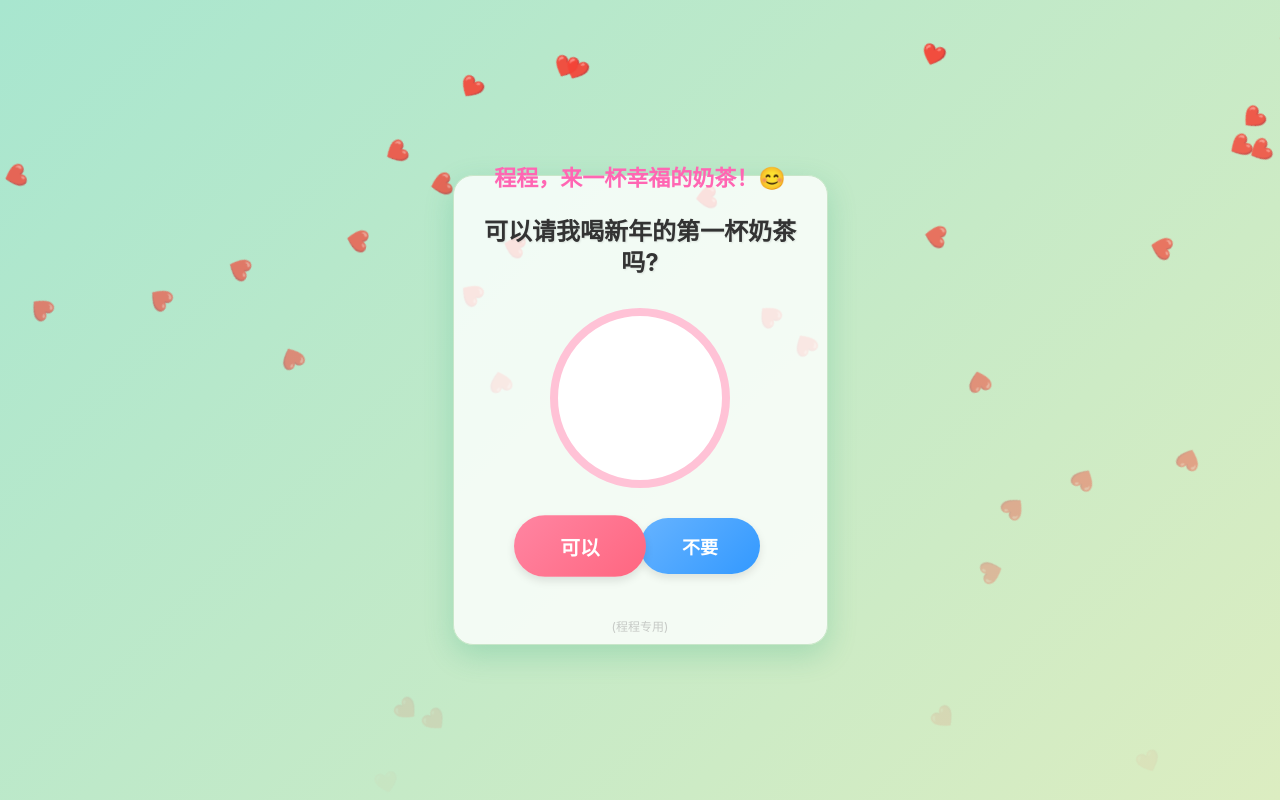
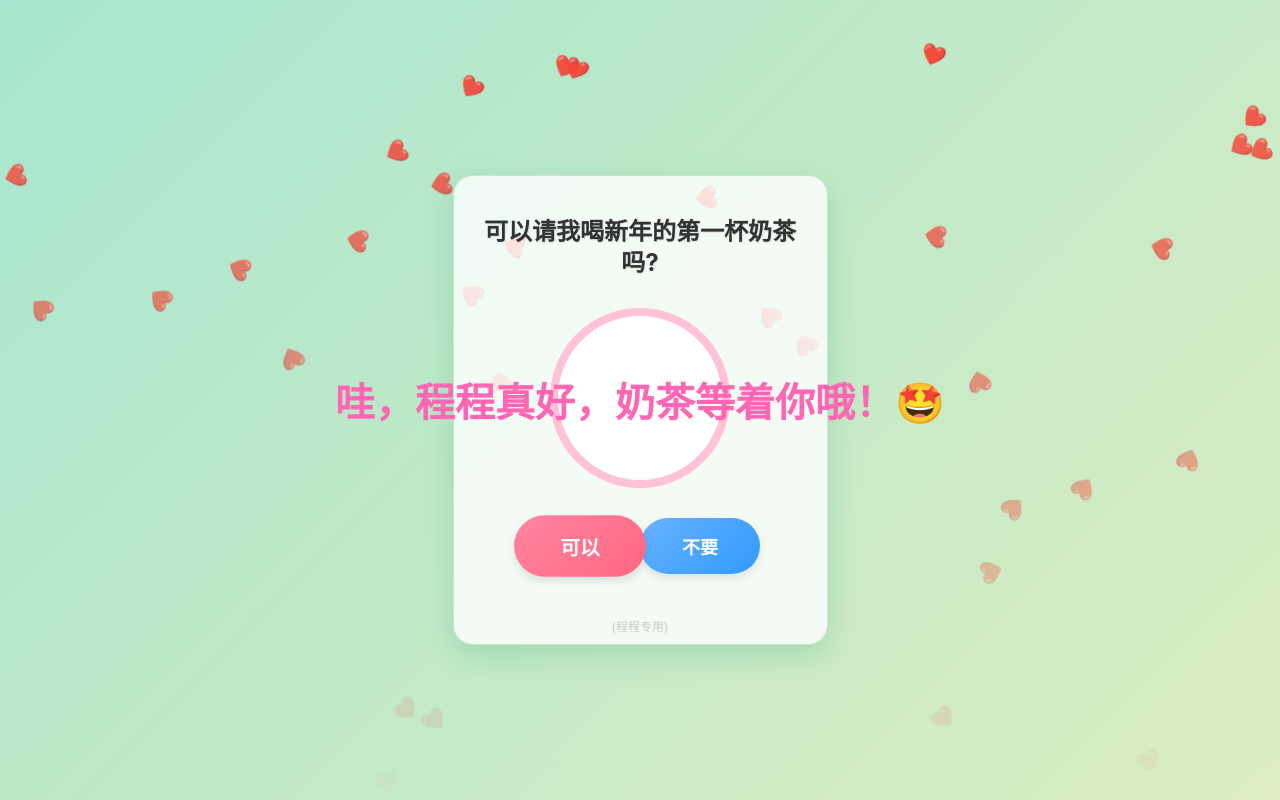
Before and after one commit to feng86862-sys/feng86862-sys.github.io, a plain HTML site: page index.html in a window 1280 px wide. Both pictures are taken after a click on the button "可以". Drawn offline with Linux system fonts and the light colour scheme.

Commit message:
Enhance thank you message appearance and animation
Updated styles and animations for thank you message.

```diff
--- a/index.html
+++ b/index.html
@@ -126,29 +126,41 @@
 
         .thank-you-message {
             position: absolute;
-            top: 20%;
+            top: 50%;
             left: 50%;
-            transform: translateX(-50%) scale(0);
+            transform: translate(-50%, -50%) scale(0);
             color: #ff66b3;
-            font-size: 22px;
+            font-size: 40px;
             font-weight: bold;
             text-align: center;
-            animation: appear 2s ease forwards;
+            animation: appear 2s ease forwards, disappear 2s 5s ease forwards;
             opacity: 0;
+            z-index: 1000;
+            white-space: nowrap;
         }
 
         @keyframes appear {
             0% {
-                transform: translateX(-50%) scale(0);
+                transform: translate(-50%, -50%) scale(0);
                 opacity: 0;
             }
             50% {
-                transform: translateX(-50%) scale(1.1);
+                transform: translate(-50%, -50%) scale(1.2);
                 opacity: 1;
             }
             100% {
-                transform: translateX(-50%) scale(1);
+                transform: translate(-50%, -50%) scale(1);
                 opacity: 1;
+            }
+        }
+
+        @keyframes disappear {
+            0% {
+                opacity: 1;
+            }
+            100% {
+                opacity: 0;
+                transform: translate(-50%, -50%) scale(0);
             }
         }
     </style>
@@ -177,10 +189,11 @@
         const heartRain = document.getElementById('heartRain');
 
         const messages = [
-            "谢谢你，程程，奶茶来了！🥤",
-            "你真好，奶茶等着你哦！🍵",
-            "心动的感觉，奶茶送到！💖",
-            "程程，来一杯幸福的奶茶！😊"
+            "程程，你好棒！奶茶等着你！🥤",
+            "感谢你的奶茶！💖我已经迫不及待了！",
+            "你是我的小甜心呀，奶茶马上就来！😊",
+            "心动的奶茶来啦！快来喝吧！🍵💕",
+            "哇，程程真好，奶茶等着你哦！🤩"
         ];
 
         function createHeartRain() {
@@ -214,11 +227,10 @@
             messageElement.innerHTML = message;
             document.body.appendChild(messageElement);
 
-            // 动画效果
+            // 自动消失
             setTimeout(() => {
-                messageElement.style.opacity = 1;
-                messageElement.style.transform = 'translateX(-50%) scale(1)';
-            }, 50);
+                messageElement.remove();
+            }, 7000); // 7秒后消失
 
             // 按钮增大
             const currentScale = parseFloat(yesBtn.style.transform.replace('scale(', '').replace(')', '')) || 1;
```
